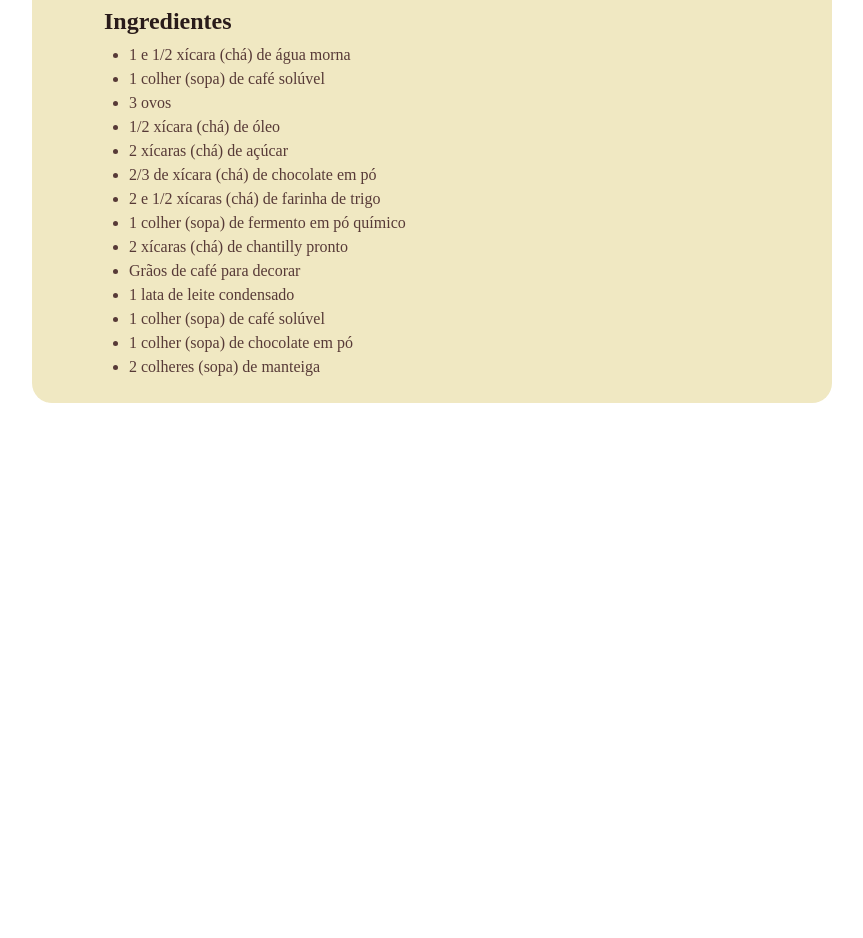
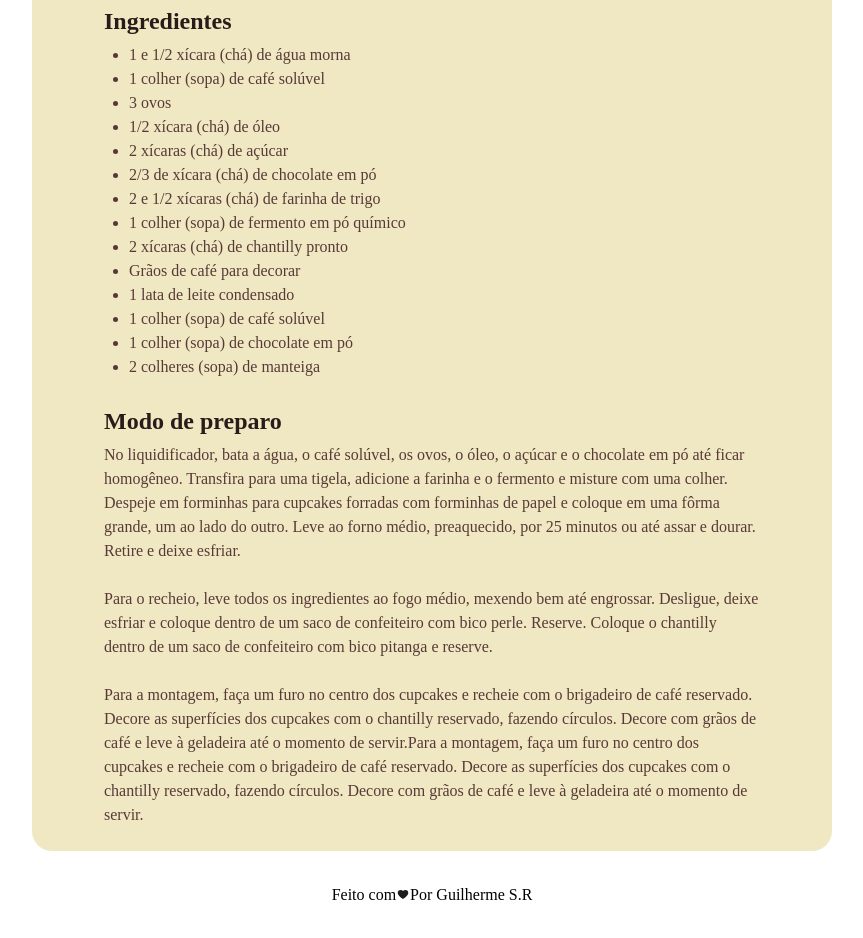
Before and after one commit to Guilherme342-png/Pagina-de-receitas, a plain HTML site: page index.html in a window 1280 px wide. Shown: the part 686-1624 px from the top of the page, without its empty margins (208-1071 px from the left). Before the commit the page ends 1089 px from the top, so only its background shows below. Drawn offline with Linux system fonts and the light colour scheme; a web font is replaced by a local one.

Commit message:
finalizando a pagina de receitas

```diff
--- a/index.html
+++ b/index.html
@@ -49,7 +49,41 @@
             <li>2 colheres (sopa) de manteiga</li>
           </ul>
         </div>
+
+        <section class="preparo">
+          <h2 class="hd2">Modo de preparo</h2>
+
+          <p class="paragraphy">
+            No liquidificador, bata a água, o café solúvel, os ovos, o óleo, o
+            açúcar e o chocolate em pó até ficar homogêneo. Transfira para uma
+            tigela, adicione a farinha e o fermento e misture com uma colher.
+            Despeje em forminhas para cupcakes forradas com forminhas de papel e
+            coloque em uma fôrma grande, um ao lado do outro. Leve ao forno
+            médio, preaquecido, por 25 minutos ou até assar e dourar. Retire e
+            deixe esfriar. <br />
+            <br />Para o recheio, leve todos os ingredientes ao fogo médio,
+            mexendo bem até engrossar. Desligue, deixe esfriar e coloque dentro
+            de um saco de confeiteiro com bico perle. Reserve. Coloque o
+            chantilly dentro de um saco de confeiteiro com bico pitanga e
+            reserve. <br />
+            <br />Para a montagem, faça um furo no centro dos cupcakes e recheie
+            com o brigadeiro de café reservado. Decore as superfícies dos
+            cupcakes com o chantilly reservado, fazendo círculos. Decore com
+            grãos de café e leve à geladeira até o momento de servir.Para a
+            montagem, faça um furo no centro dos cupcakes e recheie com o
+            brigadeiro de café reservado. Decore as superfícies dos cupcakes com
+            o chantilly reservado, fazendo círculos. Decore com grãos de café e
+            leve à geladeira até o momento de servir.
+          </p>
+        </section>
       </section>
     </section>
+
+    <footer>
+      <p>
+        Feito com<img class="svg" src="./img/heart-fill.svg" alt="" />Por
+        Guilherme S.R
+      </p>
+    </footer>
   </body>
 </html>
--- a/style.css
+++ b/style.css
@@ -40,6 +40,8 @@ body{
     width: 100%;
     min-height: 100vh;
     display: flex;
+    flex-direction: column;
+    align-items: center;
     justify-content: center;
     margin-top: 25px;
 }
@@ -64,6 +66,7 @@ body{
     background-color: var(--sf-color);
     border-radius: 20px;
 
+
 }
 
 .decricao{
@@ -86,7 +89,6 @@ body{
 }
 
 .ingredientes{
-    /* background-color: blue; */
     margin-top:24px;
     margin-left: 48px;
     margin-right: 48px;
@@ -97,3 +99,28 @@ body{
     margin-top: 4px;
     margin-left: 25px;
 }
+
+
+
+.preparo{
+    margin-top: 24px;
+    margin-left: 48px;
+    margin-right: 48px;
+}
+
+.preparo h2{
+    margin-bottom: 4px;
+}
+
+
+
+.svg{
+    width: 14px;
+    height: 12px;
+
+}
+
+footer{
+    margin-top: 35px;
+    margin-bottom:48px;
+}
```
Also changed, not shown: img/heart-fill.svg (added).
